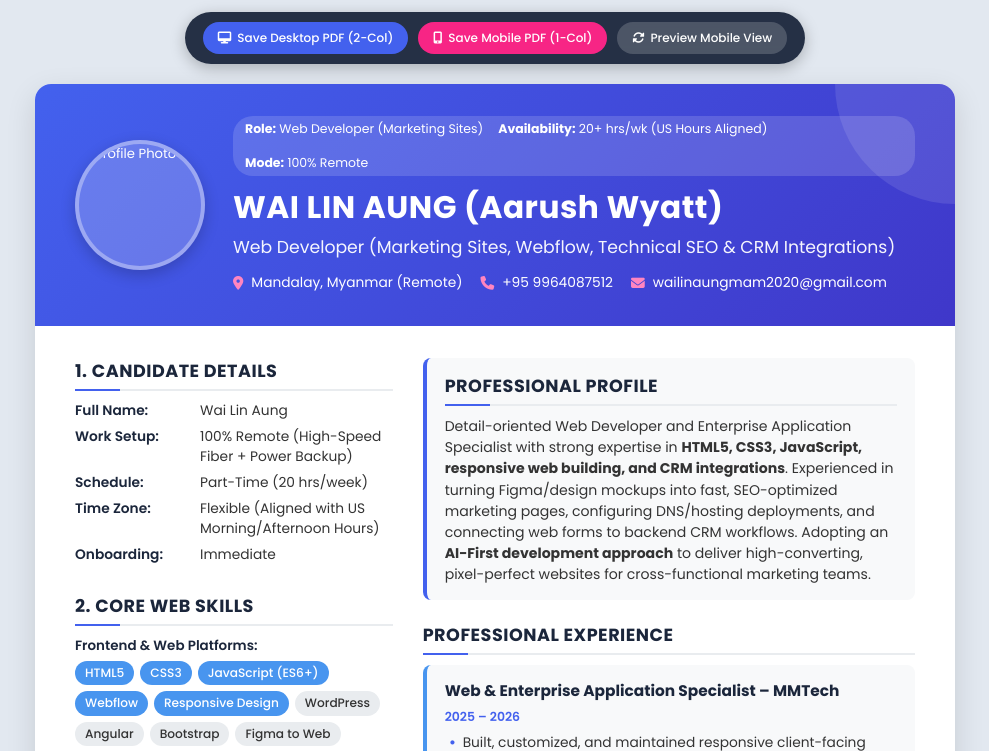
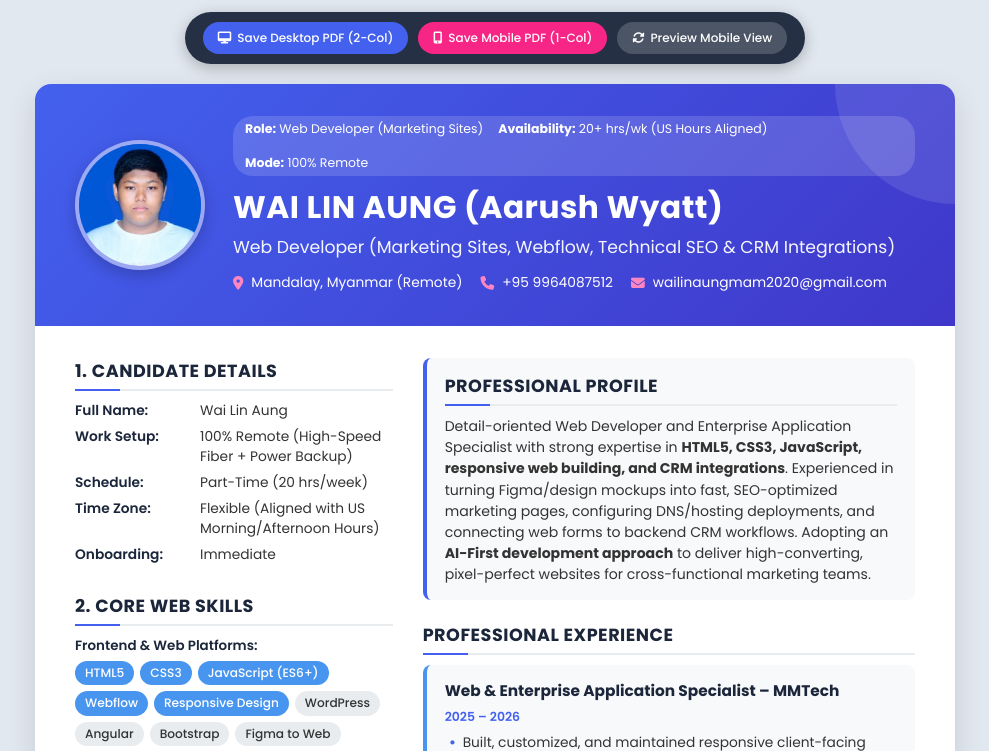
Before and after one commit to AarushWyatt456/Wyatt_Portfolio, a plain HTML site: page cvp.html in a window 1280 px wide. Shown: the top 751 px of the page, without its empty margins (145-1134 px from the left). Drawn offline with Linux system fonts and the light colour scheme.

Commit message:
photo change

```diff
--- a/cvp.html
+++ b/cvp.html
@@ -510,7 +510,7 @@
         <div class="cv-container" id="cvContainer">
             <!-- HEADER -->
             <div class="header">
-                <img src="../my-portfolio/assets/photo_2025-07-10_15-37-55.jpg" alt="Profile Photo" class="profile-photo">
+                <img src="../assets/photo_2025-07-10_15-37-55.jpg" alt="Profile Photo" class="profile-photo">
                 <div class="header-text">
                     <div class="header-top-meta">
                         <span><strong>Role:</strong> Web Developer (Marketing Sites)</span>
```
